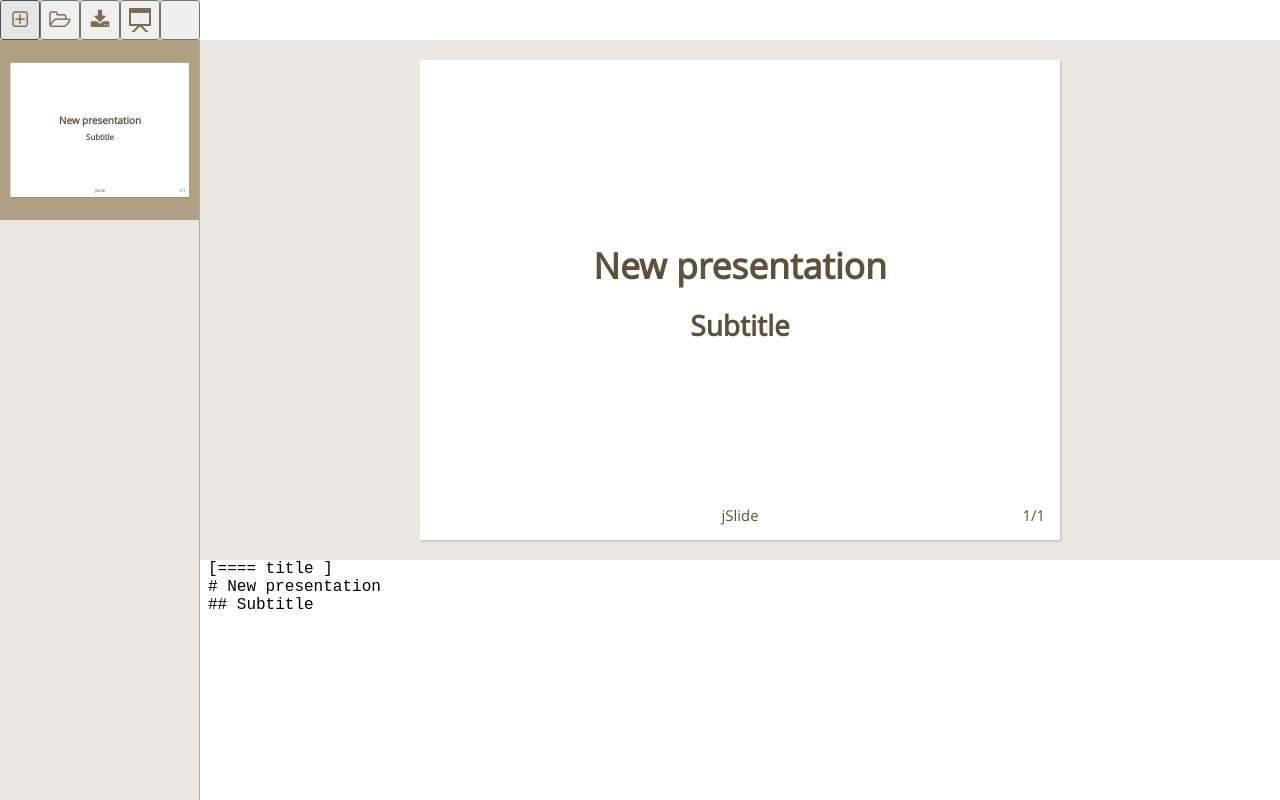
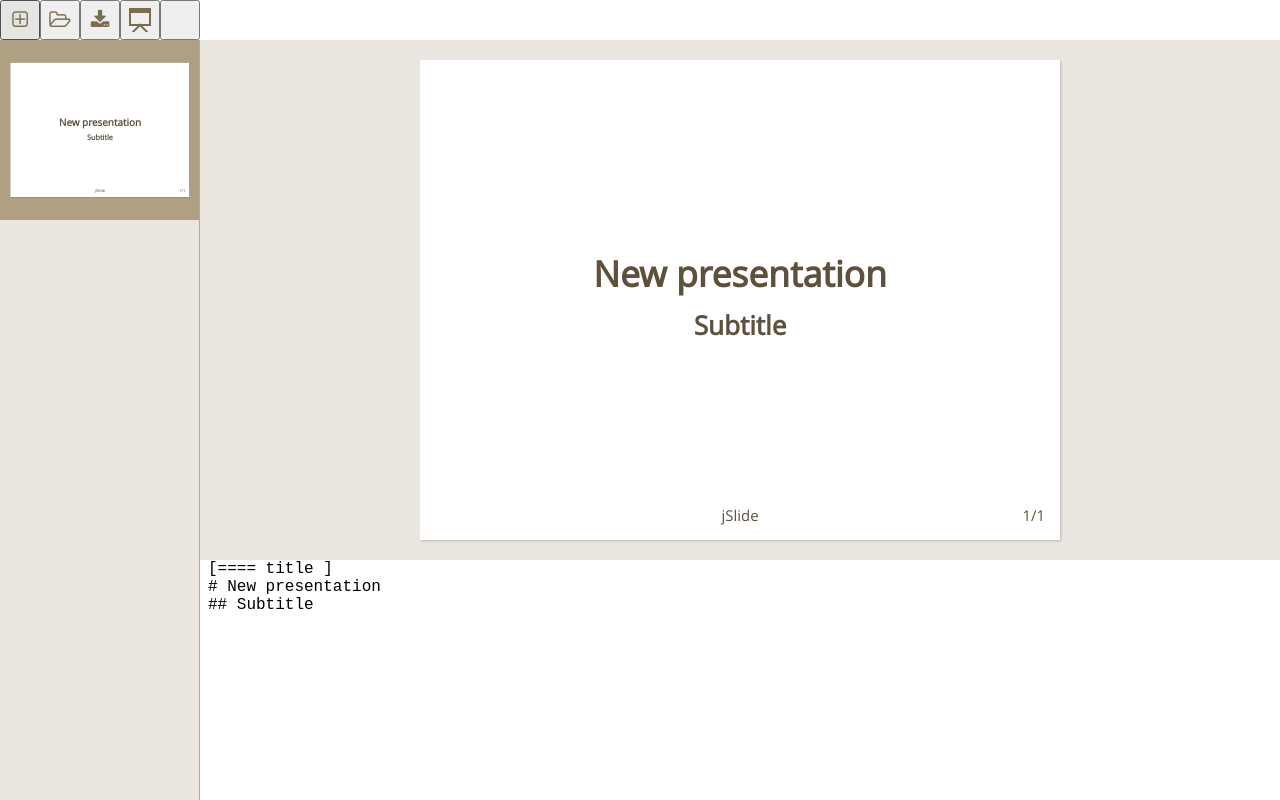
Before and after one commit to Viglino/jSlide, a website: page index.html in a window 1280 px wide. Drawn offline with Linux system fonts and the light colour scheme; files that its build step writes are made by us from their sources; files whose address does not match are found by name; a web font is replaced by a local one.

Commit message:
[ADD] fonts

```diff
--- a/fonts/OpenSans.css
+++ b/fonts/OpenSans.css
@@ -1,11 +1,11 @@
 @font-face {
     font-family: 'OpenSans';
-    src: url('OpenSans-Regular-webfont.eot');
-    src: url('OpenSans-Regular-webfont.eot?#iefix') format('embedded-opentype'),
-         url('OpenSans-Regular-webfont.woff2') format('woff2'),
-         url('OpenSans-Regular-webfont.woff') format('woff'),
-         url('OpenSans-Regular-webfont.ttf') format('truetype'),
-         url('OpenSans-Regular-webfont.svg#open_sansregular') format('svg');
+    src: url('OpenSans-Regular.eot');
+    src: url('OpenSans-Regular.eot?#iefix') format('embedded-opentype'),
+         url('OpenSans-Regular.woff2') format('woff2'),
+         url('OpenSans-Regular.woff') format('woff'),
+         url('OpenSans-Regular.ttf') format('truetype'),
+         url('OpenSans-Regular.svg#open_sansregular') format('svg');
     font-weight: normal;
     font-style: normal;
 }
--- a/src/md.css
+++ b/src/md.css
@@ -6,14 +6,14 @@
 */
 .md h1, .md h2, .md h3, .md h4, .md h5, .md h6 {
   font-size: 1em;
-  margin: 0 0 0.5em 0;
+  margin: 0 0 .3em;
   text-align: left;
 }
 .md h1 {
   font-size: 1.9em;
   text-align: center;
 }
-.md h2 { font-size: 1.5em; }
+.md h2 { font-size: 1.4em; }
 .md h3 { font-size: 1.3em; }
 .md h4 { font-size: 1.2em; }
 .md h5 { font-size: 1.1em; }
--- a/src/md2html.js
+++ b/src/md2html.js
@@ -21,7 +21,7 @@ var md2html = function (md, data) {
     }
   }
 
-  // Secure md string
+  // md string
   md = "\n" + md +"\n";
 
   // Handle icons
```
Also changed, not shown: build/jslide.css, build/jslide.js, fonts/OpenSans-Regular.ttf (renamed from fonts/OpenSans-Regular-webfont.ttf), fonts/OpenSans-Regular.woff (renamed from fonts/OpenSans-Regular-webfont.woff), 4 other files.
